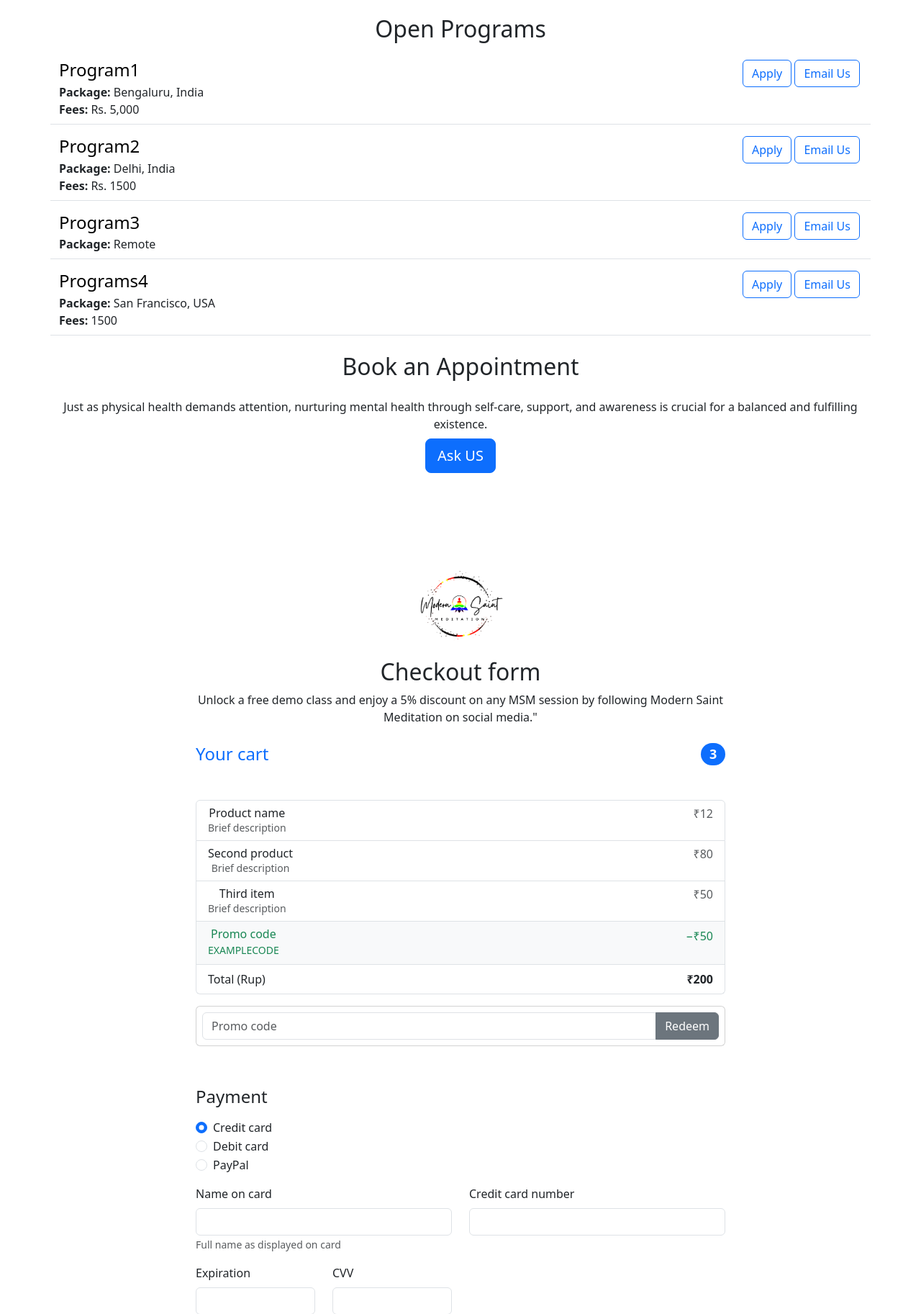
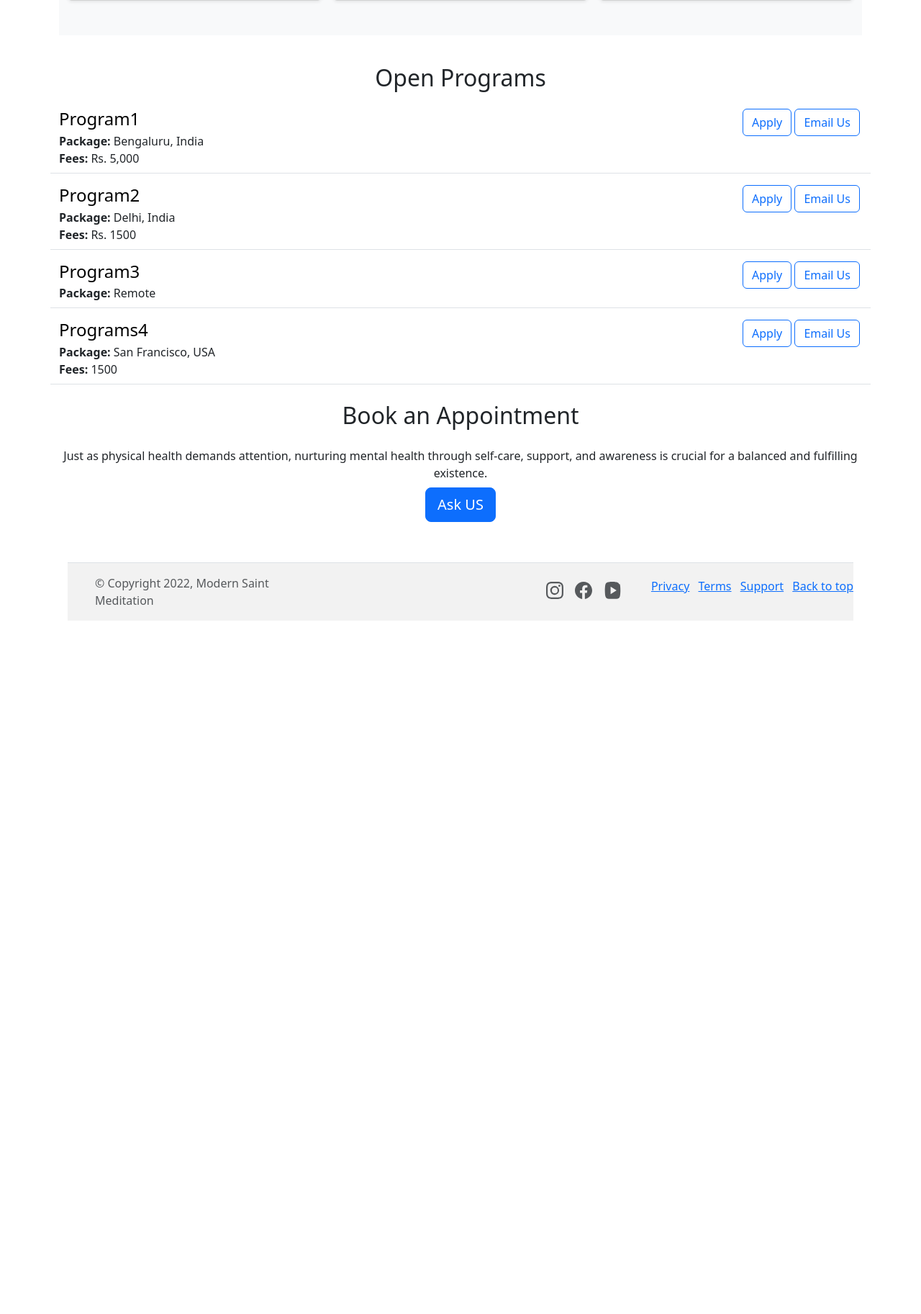
Before and after one commit to rajnibala/modern-saint-meditation-w2, a Flask app: page / in a window 1280 px wide. Shown: the part 3737-5562 px from the top of the page at 72% size. After the commit the page ends 4599 px from the top, so only its background shows below. Run offline with Flask 3, Linux system fonts and the light colour scheme; some libraries are stand-ins or nearby versions.

Commit message:
removed checkout

```diff
--- a/templates/Home.html
+++ b/templates/Home.html
@@ -149,10 +149,10 @@
      </p>
        </div>
        <!-- <div class="d-none d-md-block col-md-6"> write d-none if dont want images in medium devices -->
-       <div class=" d-md-block col-md-6">
-       <img src="static/chakra.jpeg" style="height:320px;border-radius:4px; margin-top:16px;">
-       <img src="static/bowl.jpeg" style="height:320px;border-radius:4px; margin-top:16px;">
-       </div>
+       <div class="col-md-6">
+  <img src="static/chakra.jpeg" class="img-fluid rounded" alt="Chakra Image" style="margin-top: 16px;">
+  <img src="static/bowl.jpeg" class="img-fluid rounded" alt="Bowl Image" style="margin-top: 16px;">
+</div>
 
  {% include 'Blogs.html' %}
        {% include 'Album.html' %}
@@ -173,7 +173,6 @@
      </div>
 
       </div>
-       {% include 'checkout.html' %}
-       {% include 'footer.html' %}
+        {% include 'footer.html' %}
  </body>
 </html>
--- a/templates/checkout.html
+++ /dev/null
@@ -1,137 +0,0 @@
-<div class="container">
-  <main>
-    <div class="py-5 text-center">
-      <img class="d-block mx-auto mb-4" src="static/HDlogo.jpg" alt="" width="120" height="97">
-      <h2>Checkout form</h2>
-      <div class= "text-center mt-2 mb-4">Unlock a free demo class and enjoy a 5% discount on any MSM session by following Modern Saint Meditation on social media."</h4>
-    </div>
- <h4 class="d-flex justify-content-between align-items-center mb-5">
-          <span class="text-primary">Your cart</span>
-          <span class="badge bg-primary rounded-pill">3</span>
-        </h4>
-        <ul class="list-group mb-3">
-          <li class="list-group-item d-flex justify-content-between lh-sm">
-            <div>
-              <h6 class="my-0">Product name</h6>
-              <small class="text-muted">Brief description</small>
-            </div>
-            <span class="text-muted">₹12</span>
-          </li>
-          <li class="list-group-item d-flex justify-content-between lh-sm">
-            <div>
-              <h6 class="my-0">Second product</h6>
-              <small class="text-muted">Brief description</small>
-            </div>
-            <span class="text-muted">₹80</span>
-          </li>
-          <li class="list-group-item d-flex justify-content-between lh-sm">
-            <div>
-              <h6 class="my-0">Third item</h6>
-              <small class="text-muted">Brief description</small>
-            </div>
-            <span class="text-muted">₹50</span>
-          </li>
-          <li class="list-group-item d-flex justify-content-between bg-light">
-            <div class="text-success">
-              <h6 class="my-0">Promo code</h6>
-              <small>EXAMPLECODE</small>
-            </div>
-            <span class="text-success">−₹50</span>
-          </li>
-          <li class="list-group-item d-flex justify-content-between">
-            <span>Total (Rup)</span>
-            <strong>₹200</strong>
-          </li>
-        </ul>
-
-        <form class="card p-2">
-          <div class="input-group">
-            <input type="text" class="form-control" placeholder="Promo code">
-            <button type="submit" class="btn btn-secondary">Redeem</button>
-          </div>
-        </form>
-      </div>
-
-
-
-          <h4 class="mt-2">Payment</h4>
-
-          <div class="my-3">
-            <div class="form-check">
-              <input id="credit" name="paymentMethod" type="radio" class="form-check-input" checked required>
-              <label class="form-check-label" for="credit">Credit card</label>
-            </div>
-            <div class="form-check">
-              <input id="debit" name="paymentMethod" type="radio" class="form-check-input" required>
-              <label class="form-check-label" for="debit">Debit card</label>
-            </div>
-            <div class="form-check">
-              <input id="paypal" name="paymentMethod" type="radio" class="form-check-input" required>
-              <label class="form-check-label" for="paypal">PayPal</label>
-            </div>
-          </div>
-
-          <div class="row gy-3">
-            <div class="col-md-6">
-              <label for="cc-name" class="form-label">Name on card</label>
-              <input type="text" class="form-control" id="cc-name" placeholder="" required>
-              <small class="text-muted">Full name as displayed on card</small>
-              <div class="invalid-feedback">
-                Name on card is required
-              </div>
-            </div>
-
-            <div class="col-md-6">
-              <label for="cc-number" class="form-label">Credit card number</label>
-              <input type="text" class="form-control" id="cc-number" placeholder="" required>
-              <div class="invalid-feedback">
-                Credit card number is required
-              </div>
-            </div>
-
-            <div class="col-md-3">
-              <label for="cc-expiration" class="form-label">Expiration</label>
-              <input type="text" class="form-control" id="cc-expiration" placeholder="" required>
-              <div class="invalid-feedback">
-                Expiration date required
-              </div>
-            </div>
-
-            <div class="col-md-3">
-              <label for="cc-cvv" class="form-label">CVV</label>
-              <input type="text" class="form-control" id="cc-cvv" placeholder="" required>
-              <div class="invalid-feedback">
-                Security code required
-              </div>
-            </div>
-          </div>
-
-          <hr class="my-4">
-        <button id="checkout-button" class="w-100 btn btn-primary btn-lg" type="submit" onclick="toggleImageSection()">Continue to checkout</button>
-
-
-<script>
-  function toggleImageSection() {
-    var imageSection = document.getElementById("image-section");
-    imageSection.style.display = "block"; // or "inline-block" depending on your layout
-  }
-</script>
-
-        </form>
-
-      </div>
-<div id="image-section" class="text-center my-5" style="display: none;">
-  <img src="static/bowl.jpeg" alt="Checkout Image" width="300">
-</div>
-    </div>
-  </main>
-
-  <footer class="my-5 pt-5 text-muted text-center text-small">
-    <p class="mb-1">&copy; 2022–2023, Modern Saint Meditation</p>
-    <ul class="list-inline">
-      <li class="list-inline-item"><a href="#">Privacy</a></li>
-      <li class="list-inline-item"><a href="#">Terms</a></li>
-      <li class="list-inline-item"><a href="#">Support</a></li>
-    </ul>
-  </footer>
-</div>
--- a/templates/footer.html
+++ b/templates/footer.html
@@ -16,33 +16,29 @@
 
 </svg>
 
-
 <div class="container">
   <footer class="d-flex flex-wrap justify-content-between align-items-center py-3 my-4 border-top">
     <div class="col-md-4 d-flex align-items-center">
       <a href="/" class="mb-3 me-2 mb-md-0 text-muted text-decoration-none lh-1">
         <svg class="bi" width="30" height="24"><use xlink:href="MSM"/></svg>
       </a>
-      <span class="mb-3 mb-md-0 text-muted" style="font-size:18px;">&copy; Copyright 2022, Modern Saint Meditation</span>
+      <span class="mb-3 mb-md-0 text-muted"  style="text-align: left;"  style="font-size:14px;">&copy; Copyright 2022, Modern Saint Meditation</span>
     </div>
 
     <ul class="nav col-md-4 justify-content-end list-unstyled d-flex">
 
-      <li class="ms-3"><a class="text-muted" href="https://instagram.com/modernsaintmeditation?igshid=MzRlODBiNWFlZA=="><svg class="bi" width="44" height="44"><use xlink:href="#instagram"/></svg></a></li>
-      <li class="ms-3"><a class="text-muted" href="https://www.facebook.com/modernsaintmed/"><svg class="bi" width="44" height="44"><use xlink:href="#facebook"/></svg></a></li>
-       <li class="ms-3"><a class="text-muted" href="https://youtube.com/@ModernSaintMeditation1001"><svg class="bi" width="44" height="44"><use xlink:href="#youtube"/></svg></a></li>
+      <li class="ms-3"><a class="text-muted" href="https://instagram.com/modernsaintmeditation?igshid=MzRlODBiNWFlZA=="><svg class="bi" width="24" height="24"><use xlink:href="#instagram"/></svg></a></li>
+      <li class="ms-3"><a class="text-muted" href="https://www.facebook.com/modernsaintmed/"><svg class="bi" width="24" height="24"><use xlink:href="#facebook"/></svg></a></li>
+       <li class="ms-3"><a class="text-muted" href="https://youtube.com/@ModernSaintMeditation1001"><svg class="bi" width="24" height="24"><use xlink:href="#youtube"/></svg></a></li>
 
     </ul>
-
-    <ul class="list-inline">
+      <ul class="list-inline" style="text-align: center;">
       <li class="list-inline-item"><a href="#">Privacy</a></li>
       <li class="list-inline-item"><a href="#">Terms</a></li>
       <li class="list-inline-item"><a href="#">Support</a></li>
+      <a href="#">Back to top</a>
     </ul>
-     <div class="container">
-    <p class="float-end mb-1">
-      <a href="#">Back to top</a>
-           </div>
+
 </footer>
   </footer>
 </div>
--- a/templates/nav.html
+++ b/templates/nav.html
@@ -6,23 +6,22 @@
     <div class="site-name">Modern Saint Meditation</div>
   </div>
 
-  <div class="left-items">
+  <div class="Center-items">
     <a href="#">Home</a>
     <a href="#">Blogs</a>
     <a href="#">Programs</a>
     <a href="#">Events</a>
-    <a href="#">Appointments</a>
+    <a  href="https://docs.google.com/forms/d/1NsqUkUNPdMr_R7p_fzfaXTOsE7DbnubX_-eWtR7hS2g/edit?pli=1">Appointment</a>
     <a href="#">Culture</a>
     <a href="#">About MSM</a>
+
+    <a href="mailto: modernsaintmeditation1221@gmail.com ?subject=Question's%20about%20Programs&body=My%20Name%20%3A%20%3CYour%20name%20here%3E%0D%0A%0D%0AMy%20Contact%20Number%20%3A%20%3CYour%20contact%20number%20here%20%3A%20Optional%3E%0D%0A%0D%0AMy%20Question%20%3A%20%3CWrite%20your%20Questions%20here%3E%0D%0A%0D%0A%3CNote%20%3A%20%22Please%20don't%20hesitate%20to%20ask%20any%20questions.%20Your%20comfort%20is%20important%2C%20and%20we're%20here%20to%20help.%22%3E%0D%0A%0D%0A%0D%0A">Ask Us</a>
   </div>
 
   <div class="search-bar">
     <input class="search-input" type="search" placeholder="Search" aria-label="Search">
   </div>
 
-  <div class="right-items">
-    <a href="#" class="navbar-link">Sign In</a>
-    <a href="#" class="navbar-link">Sign Up</a>
-  </div>
+
 </nav>
   </nav>
```
